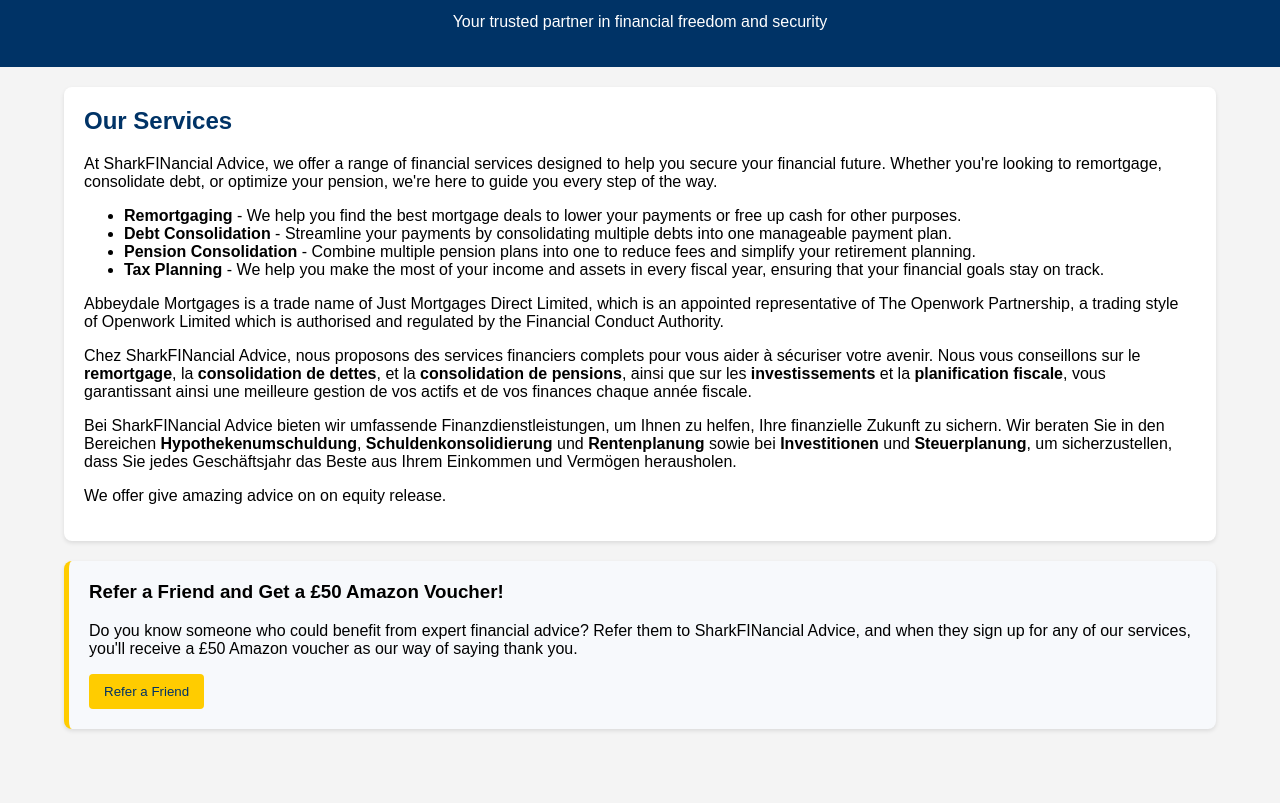
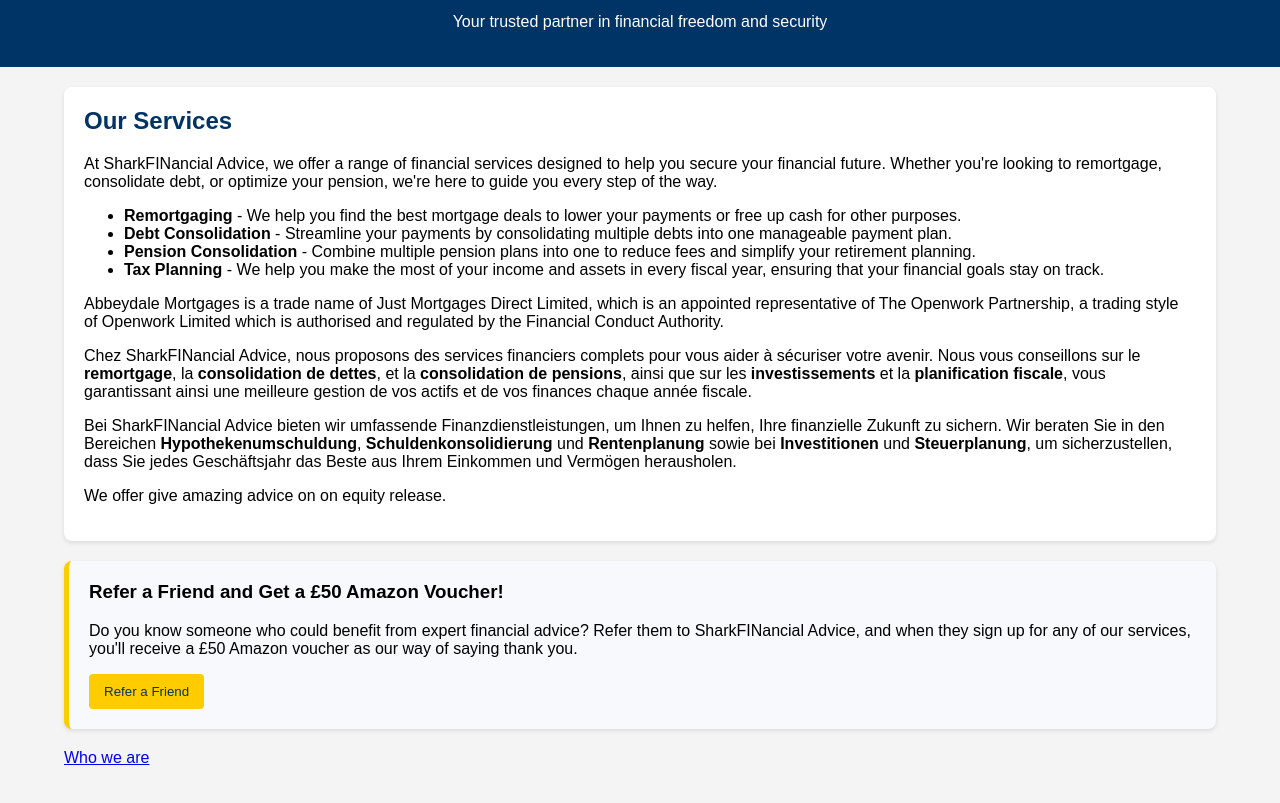
Before and after one commit to athrado/mock_page_2, a plain HTML site: page index.html in a window 1280 px wide. Shown: the part 60-863 px from the top of the page. Before the commit the page ends 829 px from the top, so only its background shows below. Drawn offline with Linux system fonts and the light colour scheme.

Commit message:
Update index.html

```diff
--- a/index.html
+++ b/index.html
@@ -97,6 +97,8 @@
         </div>
 
 
+    <p><a href="who-we-are/index.html" class="nav-link ">Who we are</a></p>
+
     </div>
 
 
```
